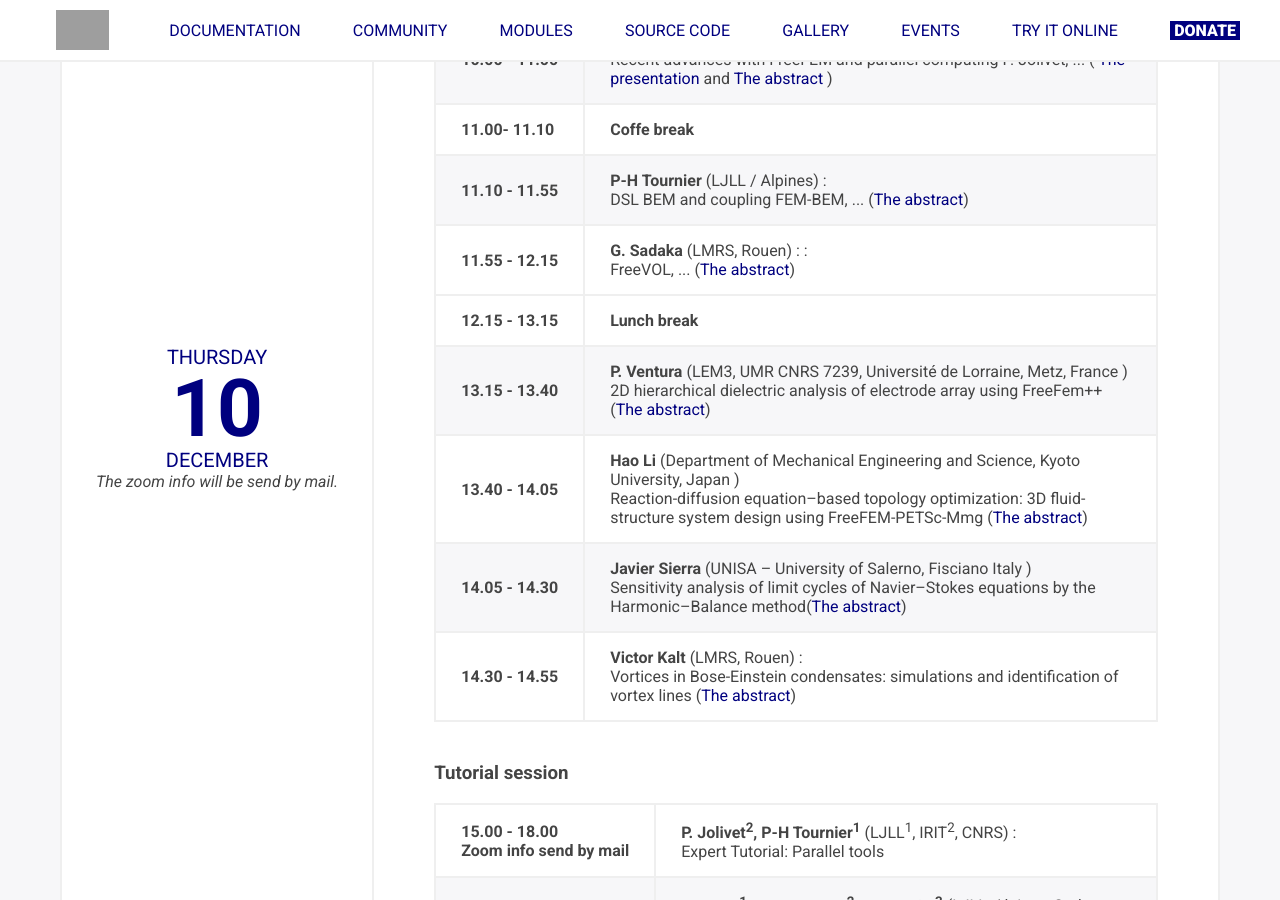
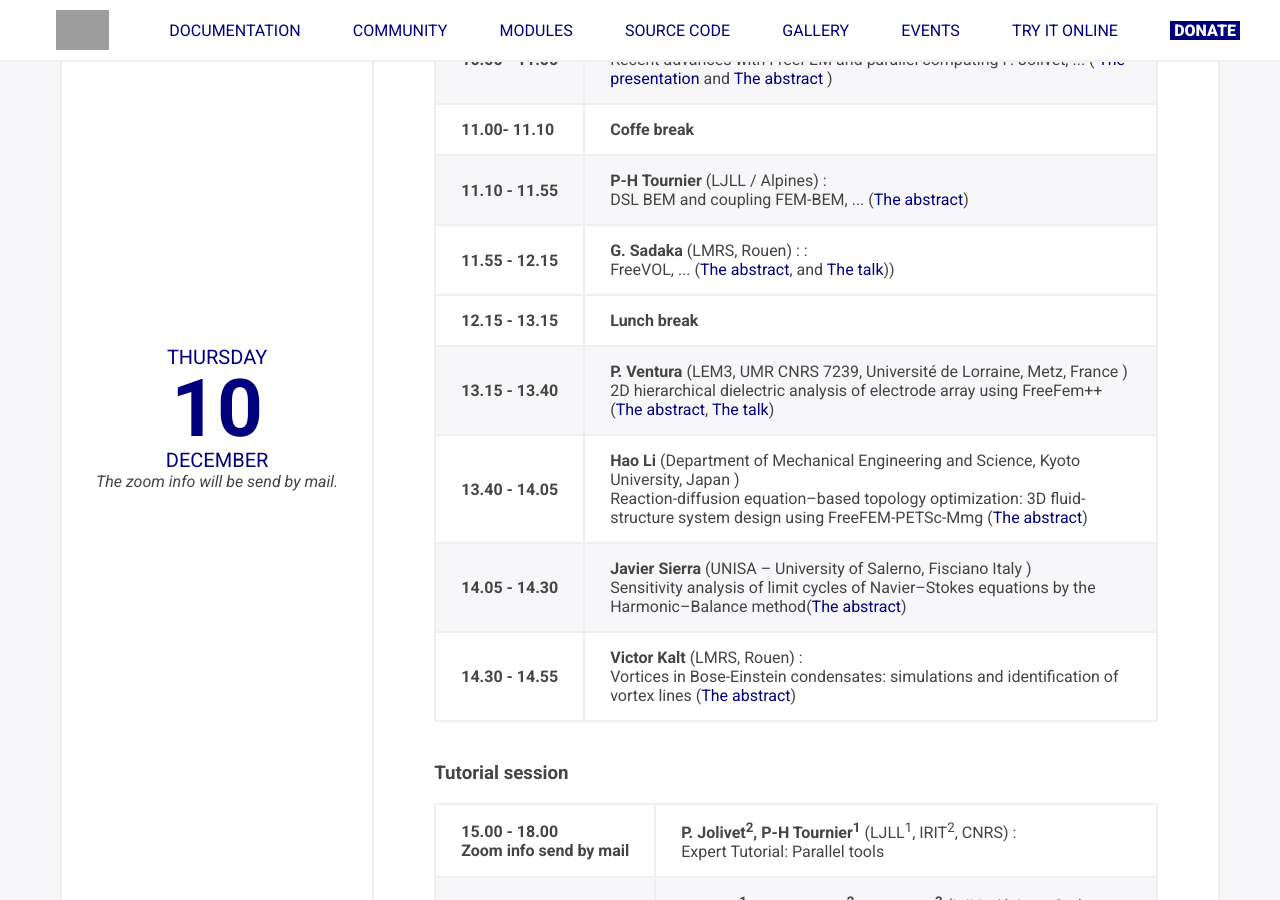
Before and after one commit to FreeFem/FreeFem-website, a Jekyll site: the page built from ffdays.md, in a window 1280 px wide and 900 px high, scrolled down 1238 px. Built offline with Jekyll 4.4.1, drawn with Linux system fonts in a browser that asks for light colours.

Commit message:
add talk of PV and GS .

```diff
--- a/_layouts/ffdays.html
+++ b/_layouts/ffdays.html
@@ -96,7 +96,8 @@
     		    <strong>G. Sadaka </strong>   (LMRS, Rouen) : :
     		<br>
 
-     FreeVOL, ... (<a href="https://github.com/FreeFem/FreeFem-days/raw/master/2020/slides/GS.pdf"  target="_blank">The abstract</a>)
+     FreeVOL, ... (<a href="https://github.com/FreeFem/FreeFem-days/raw/master/2020/slides/GS.pdf"  target="_blank">The abstract</a>, and
+     <a href="https://github.com/FreeFem/FreeFem-days/raw/master/2020/slides/talk-GS.pdf" >The talk</a>))
    </td>
 
  <tr>
@@ -115,7 +116,8 @@
                 <td>
                   <strong> P. Ventura </strong> (LEM3, UMR CNRS 7239, Université de Lorraine, Metz, France )
                   <br>
-                  2D hierarchical dielectric analysis of electrode array using FreeFem++ (<a href="https://github.com/FreeFem/FreeFem-days/raw/master/2020/slides/PV.pdf" target="_blank">The abstract</a>)
+                  2D hierarchical dielectric analysis of electrode array using FreeFem++ (<a href="https://github.com/FreeFem/FreeFem-days/raw/master/2020/slides/PV.pdf">The abstract</a>,
+		  <a href="https://github.com/FreeFem/FreeFem-days/raw/master/2020/slides/talk-PV.pdf">The talk</a>)
                 </td>
 
               </tr>
```
